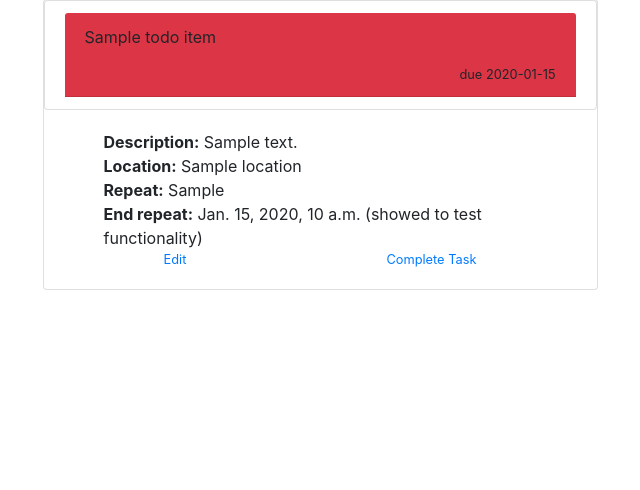
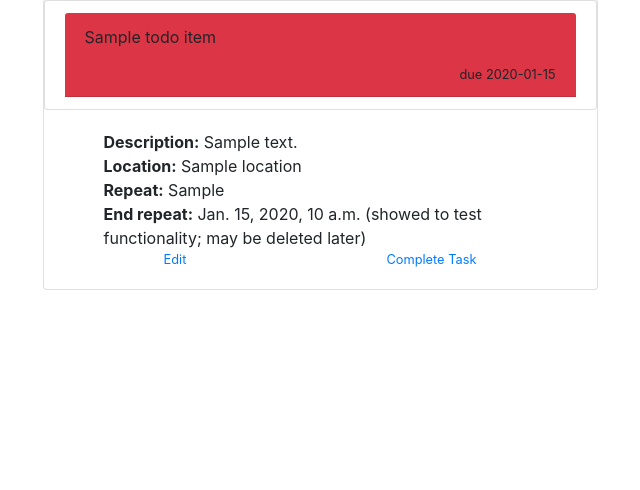
Before and after one commit to lph2yr/todoapp, a Django app: template todo/templates/todo/todo_list.html in a window 1280 px wide, after a click that opens the changed part. Shown: the part 155-645 px from the top of the page, without its empty margins (320-960 px from the left). Run offline with Django 3.2, Linux system fonts and the light colour scheme; the template is opened without the code that fills it: most values are stand-ins (such as "Sample title", 1, 10 or a date in 2020); some libraries are stand-ins or nearby versions.

Commit message:
edited home page with end repeat message

```diff
--- a/todo/templates/todo/todo_list.html
+++ b/todo/templates/todo/todo_list.html
@@ -66,7 +66,7 @@
                     {% endif %}
                     {% if todo_item.end_recur_date %}
                     <li>
-                      <strong>End repeat:</strong> {{ todo_item.end_recur_date }} (showed to test functionality)</li>
+                      <strong>End repeat:</strong> {{ todo_item.end_recur_date }} (showed to test functionality; may be deleted later)</li>
                     {% endif %}
                   </ul>
                   <div class="d-flex justify-content-around">
```
